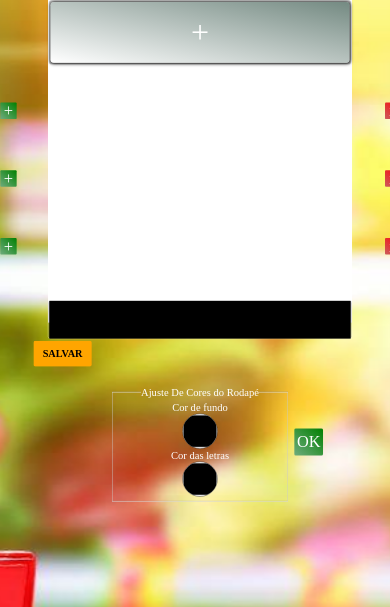
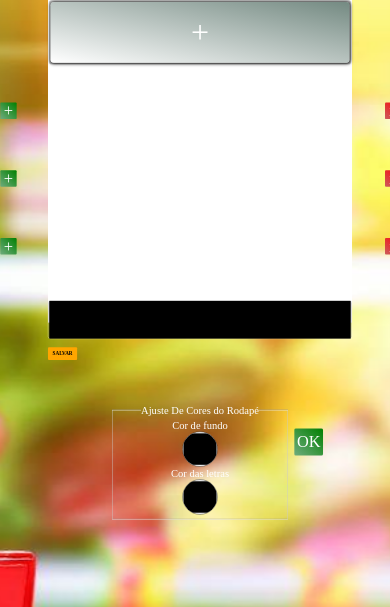
Before and after one commit to robson-magalhaes/Criar_encarte_basico, a PHP site: page /criarEncarte.html in a window 390 px wide; the page is wider, and only the part inside the window is pictured. Shown: the part 64-671 px from the top of that part. Run offline with PHP 8.4, Linux system fonts and the light colour scheme.

Commit message:
Atualizar o style_model.css

```diff
--- a/assets/css/style_model.css
+++ b/assets/css/style_model.css
@@ -418,7 +418,7 @@
     .addFooter{
         transform: scale(1.7) translateX(200px) translateY(270px);
     }
-#btn-print{
+button>#btn-print{
 position:absolute;
 z-index:1;
 transform: scale(2);
```
